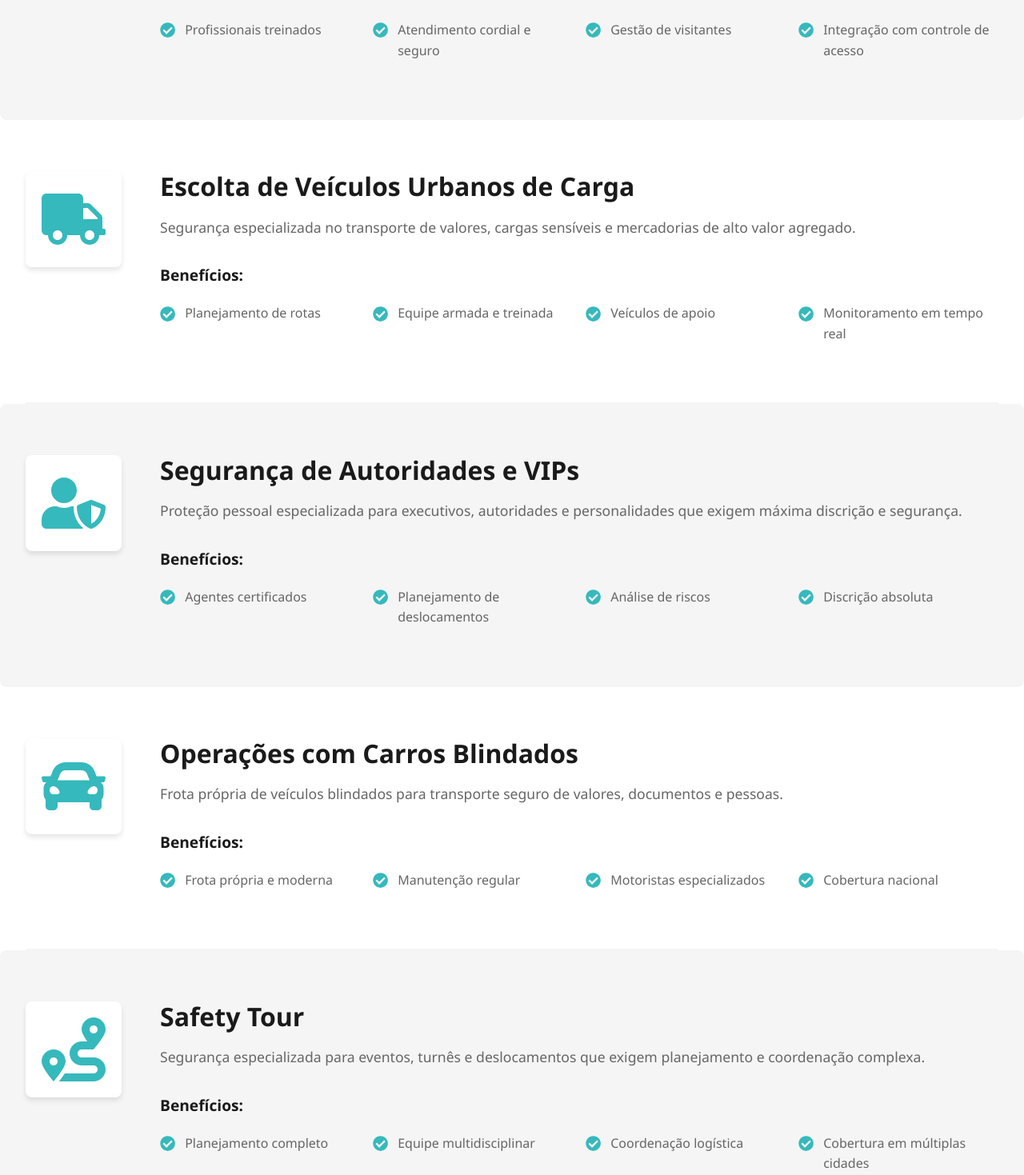
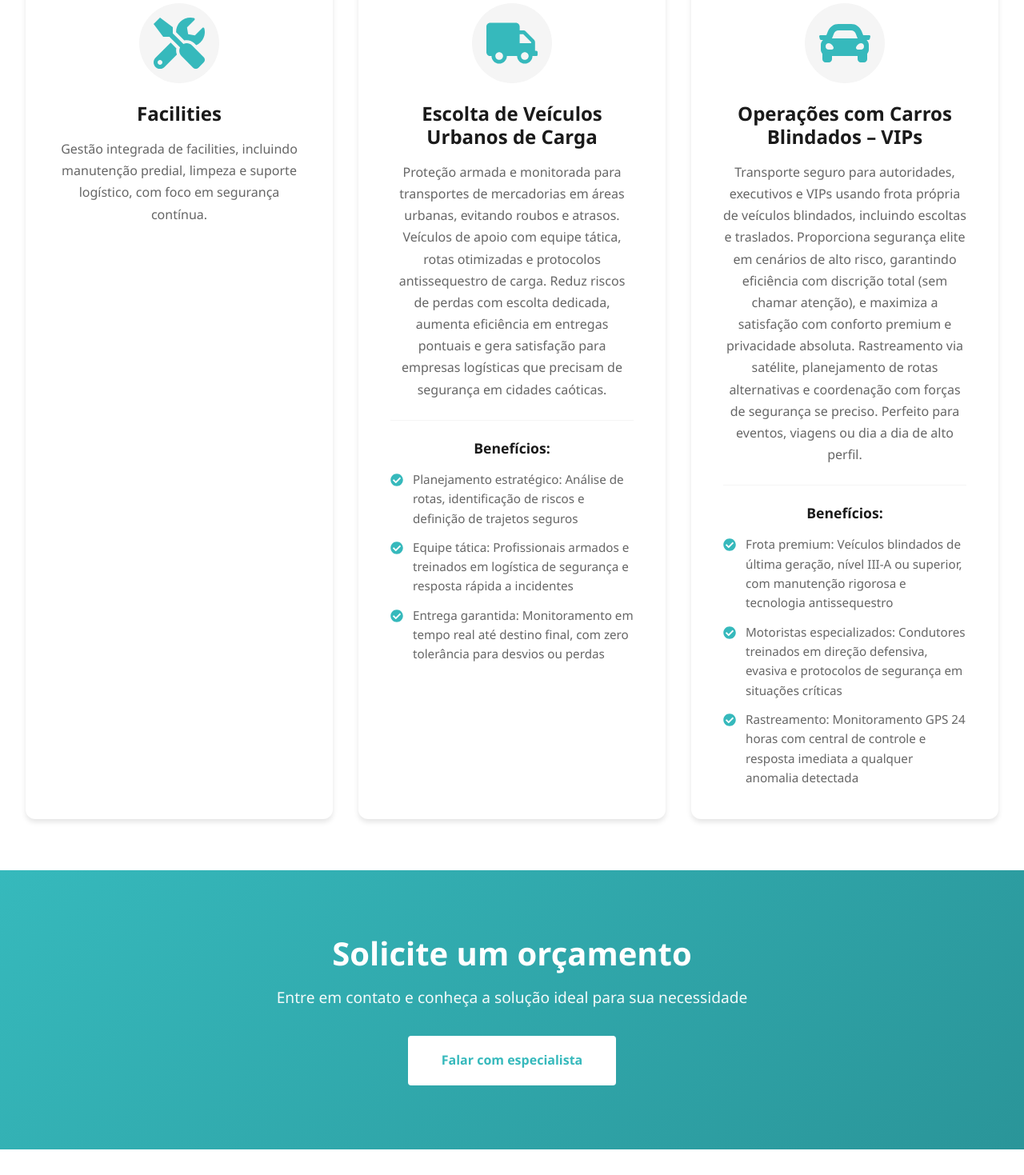
Before and after one commit to dan94k/grupohd, a React (Vite) app: page /servicos in a window 1280 px wide. Shown: the part 1001-2470 px from the top of the page at 80% size. Built offline with nearby package versions, Linux system fonts and the light colour scheme.

Commit message:
Serviços

```diff
--- a/src/locales/en.json
+++ b/src/locales/en.json
@@ -156,72 +156,40 @@
     "list": {
       "accessControl": {
         "title": "Access Control",
-        "description": "Intelligent and rigorous management of entry and exit of people and vehicles, with registration, identification and security protocols.",
-        "benefits": [
-          "Complete identification and registration",
-          "Standardized security protocols",
-          "Real-time control",
-          "Detailed reports"
-        ]
+        "description": "Essential service for managing entry and exit at events, companies or residences, using rigorous protocols to identify and authorize access.",
+        "benefits": []
       },
       "reception": {
         "title": "Reception",
-        "description": "Professional and secure service, ensuring the best first impression with integrated security procedures.",
-        "benefits": [
-          "Trained professionals",
-          "Cordial and secure service",
-          "Visitor management",
-          "Integration with access control"
-        ]
+        "description": "Professional service at the reception of corporate spaces, hotels or events, combining courtesy with discreet surveillance.",
+        "benefits": []
+      },
+      "safetyTour": {
+        "title": "Safety Tour",
+        "description": "Accompanying tourists to the destinations they desire – whether a classic city tour (e.g., Christ the Redeemer in Rio), cultural tours or personalized explorations. The guide (bilingual or not) takes care of navigation, locations and discreet security, using armored vehicles for transfers between points.",
+        "benefits": []
+      },
+      "facilities": {
+        "title": "Facilities",
+        "description": "Integrated facilities management, including building maintenance, cleaning and logistical support, with a focus on continuous security.",
+        "benefits": []
       },
       "escort": {
         "title": "Urban Cargo Vehicle Escort",
-        "description": "Specialized security in transport of valuables, sensitive cargo and high-value goods.",
+        "description": "Armed and monitored protection for goods transport in urban areas, preventing theft and delays. Support vehicles with tactical team, optimized routes and anti-hijacking protocols. Reduces risk of losses with dedicated escort, increases efficiency in timely deliveries and generates satisfaction for logistics companies needing security in chaotic cities.",
         "benefits": [
-          "Route planning",
-          "Armed and trained team",
-          "Support vehicles",
-          "Real-time monitoring"
-        ]
-      },
-      "vip": {
-        "title": "Authority and VIP Security",
-        "description": "Specialized personal protection for executives, authorities and personalities requiring maximum discretion and security.",
-        "benefits": [
-          "Certified agents",
-          "Displacement planning",
-          "Risk analysis",
-          "Absolute discretion"
+          "Strategic planning: Route analysis, risk identification and definition of safe routes",
+          "Tactical team: Armed professionals trained in security logistics and rapid incident response",
+          "Guaranteed delivery: Real-time monitoring to final destination, with zero tolerance for deviations or losses"
         ]
       },
       "armored": {
-        "title": "Armored Vehicle Operations",
-        "description": "Own fleet of armored vehicles for secure transport of valuables, documents and people.",
+        "title": "Armored Vehicle Operations – VIPs",
+        "description": "Secure transport for authorities, executives and VIPs using own fleet of armored vehicles, including escorts and transfers. Provides elite security in high-risk scenarios, ensuring efficiency with total discretion (without drawing attention), and maximizes satisfaction with premium comfort and absolute privacy. Satellite tracking, alternative route planning and coordination with security forces if needed. Perfect for events, travel or high-profile daily life.",
         "benefits": [
-          "Own and modern fleet",
-          "Regular maintenance",
-          "Specialized drivers",
-          "National coverage"
-        ]
-      },
-      "safetyTour": {
-        "title": "Safety Tour",
-        "description": "Specialized security for events, tours and displacements requiring complex planning and coordination.",
-        "benefits": [
-          "Complete planning",
-          "Multidisciplinary team",
-          "Logistical coordination",
-          "Coverage in multiple cities"
-        ]
-      },
-      "facilities": {
-        "title": "Facilities",
-        "description": "Complete facility management, including maintenance, cleaning, reception and integrated auxiliary services.",
-        "benefits": [
-          "Integrated management",
-          "Multifunctional team",
-          "Cost reduction",
-          "Guaranteed quality"
+          "Premium fleet: Latest generation armored vehicles, level III-A or higher, with rigorous maintenance and anti-hijacking technology",
+          "Specialized drivers: Drivers trained in defensive and evasive driving and security protocols in critical situations",
+          "Tracking: 24-hour GPS monitoring with control center and immediate response to any detected anomaly"
         ]
       }
     },
--- a/src/locales/es.json
+++ b/src/locales/es.json
@@ -156,72 +156,40 @@
     "list": {
       "accessControl": {
         "title": "Control de Acceso",
-        "description": "Gestión inteligente y rigurosa de entrada y salida de personas y vehículos, con registro, identificación y protocolos de seguridad.",
-        "benefits": [
-          "Identificación y registro completo",
-          "Protocolos de seguridad estandarizados",
-          "Control en tiempo real",
-          "Informes detallados"
-        ]
+        "description": "Servicio esencial para gestionar entradas y salidas en eventos, empresas o residencias, utilizando protocolos rigurosos para identificar y autorizar accesos.",
+        "benefits": []
       },
       "reception": {
         "title": "Recepción",
-        "description": "Atención profesional y segura, garantizando la mejor primera impresión con procedimientos de seguridad integrados.",
-        "benefits": [
-          "Profesionales entrenados",
-          "Atención cordial y segura",
-          "Gestión de visitantes",
-          "Integración con control de acceso"
-        ]
+        "description": "Atención profesional en la recepción de espacios corporativos, hoteles o eventos, combinando cortesía con vigilancia discreta.",
+        "benefits": []
+      },
+      "safetyTour": {
+        "title": "Safety Tour",
+        "description": "Acompañamiento de turistas por los destinos que deseen – sea un city tour clásico (Ej.: Cristo Redentor en RJ), paseos culturales o exploraciones personalizadas. El guía (bilingüe o no) se encarga de la navegación, los lugares y la seguridad discreta, usando vehículos blindados para traslados entre puntos.",
+        "benefits": []
+      },
+      "facilities": {
+        "title": "Facilities",
+        "description": "Gestión integrada de facilities, incluyendo mantenimiento de edificios, limpieza y soporte logístico, con enfoque en seguridad continua.",
+        "benefits": []
       },
       "escort": {
         "title": "Escolta de Vehículos Urbanos de Carga",
-        "description": "Seguridad especializada en transporte de valores, cargas sensibles y mercancías de alto valor agregado.",
+        "description": "Protección armada y monitoreada para transportes de mercancías en áreas urbanas, evitando robos y retrasos. Vehículos de apoyo con equipo táctico, rutas optimizadas y protocolos antisecuestro de carga. Reduce riesgos de pérdidas con escolta dedicada, aumenta eficiencia en entregas puntuales y genera satisfacción para empresas logísticas que necesitan seguridad en ciudades caóticas.",
         "benefits": [
-          "Planificación de rutas",
-          "Equipo armado y entrenado",
-          "Vehículos de apoyo",
-          "Monitoreo en tiempo real"
-        ]
-      },
-      "vip": {
-        "title": "Seguridad de Autoridades y VIPs",
-        "description": "Protección personal especializada para ejecutivos, autoridades y personalidades que exigen máxima discreción y seguridad.",
-        "benefits": [
-          "Agentes certificados",
-          "Planificación de desplazamientos",
-          "Análisis de riesgos",
-          "Discreción absoluta"
+          "Planificación estratégica: Análisis de rutas, identificación de riesgos y definición de trayectos seguros",
+          "Equipo táctico: Profesionales armados y entrenados en logística de seguridad y respuesta rápida a incidentes",
+          "Entrega garantizada: Monitoreo en tiempo real hasta destino final, con cero tolerancia para desvíos o pérdidas"
         ]
       },
       "armored": {
-        "title": "Operaciones con Vehículos Blindados",
-        "description": "Flota propia de vehículos blindados para transporte seguro de valores, documentos y personas.",
+        "title": "Operaciones con Vehículos Blindados – VIPs",
+        "description": "Transporte seguro para autoridades, ejecutivos y VIPs usando flota propia de vehículos blindados, incluyendo escoltas y traslados. Proporciona seguridad elite en escenarios de alto riesgo, garantizando eficiencia con discreción total (sin llamar la atención), y maximiza la satisfacción con confort premium y privacidad absoluta. Rastreo vía satélite, planificación de rutas alternativas y coordinación con fuerzas de seguridad si es necesario. Perfecto para eventos, viajes o día a día de alto perfil.",
         "benefits": [
-          "Flota propia y moderna",
-          "Mantenimiento regular",
-          "Conductores especializados",
-          "Cobertura nacional"
-        ]
-      },
-      "safetyTour": {
-        "title": "Safety Tour",
-        "description": "Seguridad especializada para eventos, giras y desplazamientos que exigen planificación y coordinación compleja.",
-        "benefits": [
-          "Planificación completa",
-          "Equipo multidisciplinario",
-          "Coordinación logística",
-          "Cobertura en múltiples ciudades"
-        ]
-      },
-      "facilities": {
-        "title": "Facilities",
-        "description": "Gestión completa de instalaciones, incluyendo mantenimiento, limpieza, portería y servicios auxiliares integrados.",
-        "benefits": [
-          "Gestión integrada",
-          "Equipo multifuncional",
-          "Reducción de costos",
-          "Calidad garantizada"
+          "Flota premium: Vehículos blindados de última generación, nivel III-A o superior, con mantenimiento riguroso y tecnología antisecuestro",
+          "Conductores especializados: Conductores entrenados en dirección defensiva, evasiva y protocolos de seguridad en situaciones críticas",
+          "Rastreo: Monitoreo GPS 24 horas con central de control y respuesta inmediata a cualquier anomalía detectada"
         ]
       }
     },
--- a/src/locales/pt.json
+++ b/src/locales/pt.json
@@ -156,72 +156,40 @@
     "list": {
       "accessControl": {
         "title": "Controle de Acesso",
-        "description": "Gestão inteligente e rigorosa de entrada e saída de pessoas e veículos, com registro, identificação e protocolos de segurança.",
-        "benefits": [
-          "Identificação e registro completo",
-          "Protocolos de segurança padronizados",
-          "Controle em tempo real",
-          "Relatórios detalhados"
-        ]
+        "description": "Serviço essencial para gerenciar entradas e saídas em eventos, empresas ou residências, usando protocolos rigorosos para identificar e autorizar acessos.",
+        "benefits": []
       },
       "reception": {
         "title": "Recepção",
-        "description": "Atendimento profissional e seguro, garantindo a melhor primeira impressão com procedimentos de segurança integrados.",
-        "benefits": [
-          "Profissionais treinados",
-          "Atendimento cordial e seguro",
-          "Gestão de visitantes",
-          "Integração com controle de acesso"
-        ]
+        "description": "Atendimento profissional na recepção de espaços corporativos, hotéis ou eventos, combinando cortesia com vigilância discreta.",
+        "benefits": []
+      },
+      "safetyTour": {
+        "title": "Safety Tour",
+        "description": "Acompanhamento de turistas pelos destinos que eles desejarem – seja um city tour clássico (Ex.: Cristo Redentor no RJ), passeios culturais ou explorações personalizadas. O guia (bilíngue ou não) cuida da navegação, dos locais e da segurança discreta, usando veículos blindados para traslados entre pontos.",
+        "benefits": []
+      },
+      "facilities": {
+        "title": "Facilities",
+        "description": "Gestão integrada de facilities, incluindo manutenção predial, limpeza e suporte logístico, com foco em segurança contínua.",
+        "benefits": []
       },
       "escort": {
         "title": "Escolta de Veículos Urbanos de Carga",
-        "description": "Segurança especializada no transporte de valores, cargas sensíveis e mercadorias de alto valor agregado.",
+        "description": "Proteção armada e monitorada para transportes de mercadorias em áreas urbanas, evitando roubos e atrasos. Veículos de apoio com equipe tática, rotas otimizadas e protocolos antissequestro de carga. Reduz riscos de perdas com escolta dedicada, aumenta eficiência em entregas pontuais e gera satisfação para empresas logísticas que precisam de segurança em cidades caóticas.",
         "benefits": [
-          "Planejamento de rotas",
-          "Equipe armada e treinada",
-          "Veículos de apoio",
-          "Monitoramento em tempo real"
-        ]
-      },
-      "vip": {
-        "title": "Segurança de Autoridades e VIPs",
-        "description": "Proteção pessoal especializada para executivos, autoridades e personalidades que exigem máxima discrição e segurança.",
-        "benefits": [
-          "Agentes certificados",
-          "Planejamento de deslocamentos",
-          "Análise de riscos",
-          "Discrição absoluta"
+          "Planejamento estratégico: Análise de rotas, identificação de riscos e definição de trajetos seguros",
+          "Equipe tática: Profissionais armados e treinados em logística de segurança e resposta rápida a incidentes",
+          "Entrega garantida: Monitoramento em tempo real até destino final, com zero tolerância para desvios ou perdas"
         ]
       },
       "armored": {
-        "title": "Operações com Carros Blindados",
-        "description": "Frota própria de veículos blindados para transporte seguro de valores, documentos e pessoas.",
+        "title": "Operações com Carros Blindados – VIPs",
+        "description": "Transporte seguro para autoridades, executivos e VIPs usando frota própria de veículos blindados, incluindo escoltas e traslados. Proporciona segurança elite em cenários de alto risco, garantindo eficiência com discrição total (sem chamar atenção), e maximiza a satisfação com conforto premium e privacidade absoluta. Rastreamento via satélite, planejamento de rotas alternativas e coordenação com forças de segurança se preciso. Perfeito para eventos, viagens ou dia a dia de alto perfil.",
         "benefits": [
-          "Frota própria e moderna",
-          "Manutenção regular",
-          "Motoristas especializados",
-          "Cobertura nacional"
-        ]
-      },
-      "safetyTour": {
-        "title": "Safety Tour",
-        "description": "Segurança especializada para eventos, turnês e deslocamentos que exigem planejamento e coordenação complexa.",
-        "benefits": [
-          "Planejamento completo",
-          "Equipe multidisciplinar",
-          "Coordenação logística",
-          "Cobertura em múltiplas cidades"
-        ]
-      },
-      "facilities": {
-        "title": "Facilities",
-        "description": "Gestão completa de instalações, incluindo manutenção, limpeza, portaria e serviços auxiliares integrados.",
-        "benefits": [
-          "Gestão integrada",
-          "Equipe multifuncional",
-          "Redução de custos",
-          "Qualidade garantida"
+          "Frota premium: Veículos blindados de última geração, nível III-A ou superior, com manutenção rigorosa e tecnologia antissequestro",
+          "Motoristas especializados: Condutores treinados em direção defensiva, evasiva e protocolos de segurança em situações críticas",
+          "Rastreamento: Monitoramento GPS 24 horas com central de controle e resposta imediata a qualquer anomalia detectada"
         ]
       }
     },
--- a/src/pages/Services.css
+++ b/src/pages/Services.css
@@ -7,90 +7,99 @@
   padding: 4rem 0;
 }
 
-.service-detail {
+.services-grid {
   display: grid;
-  grid-template-columns: auto 1fr;
-  gap: 3rem;
-  align-items: start;
-  padding: 4rem 0;
-  border-bottom: 2px solid var(--color-gray-lighter);
+  grid-template-columns: repeat(3, 1fr);
+  gap: 2rem;
 }
 
-.service-detail:last-child {
-  border-bottom: none;
+.service-detail {
+  display: flex;
+  flex-direction: column;
+  align-items: center;
+  text-align: center;
+  padding: 2.5rem;
+  background-color: var(--color-white);
+  border-radius: 12px;
+  box-shadow: var(--shadow);
+  transition: transform 0.3s ease, box-shadow 0.3s ease;
 }
 
-.service-detail.even {
-  background-color: transparent;
-}
-
-.service-detail.odd {
-  background-color: var(--color-gray-lighter);
-  margin-left: -2rem;
-  margin-right: -2rem;
-  padding-left: 2rem;
-  padding-right: 2rem;
-  border-radius: 8px;
+.service-detail:hover {
+  transform: translateY(-5px);
+  box-shadow: 0 10px 30px rgba(0, 0, 0, 0.15);
 }
 
 .service-detail-icon {
-  font-size: 5rem;
+  font-size: 4rem;
   color: var(--color-primary);
   display: flex;
   align-items: center;
   justify-content: center;
-  width: 120px;
-  height: 120px;
-  background-color: var(--color-white);
-  border-radius: 8px;
-  box-shadow: var(--shadow);
+  width: 100px;
+  height: 100px;
+  background-color: var(--color-gray-lighter);
+  border-radius: 50%;
+  margin-bottom: 1.5rem;
   flex-shrink: 0;
 }
 
+.service-detail-content {
+  width: 100%;
+}
+
 .service-detail-content h2 {
-  font-size: 2rem;
+  font-size: 1.5rem;
   margin-bottom: 1rem;
   color: var(--color-dark);
 }
 
 .service-description {
-  font-size: 1.1rem;
-  line-height: 1.8;
+  font-size: 1rem;
+  line-height: 1.7;
   color: var(--color-gray);
-  margin-bottom: 2rem;
+  margin-bottom: 1.5rem;
+}
+
+.service-benefits {
+  margin-top: 1.5rem;
+  padding-top: 1.5rem;
+  border-top: 1px solid var(--color-gray-lighter);
 }
 
 .service-benefits h4 {
-  font-size: 1.2rem;
+  font-size: 1.1rem;
   margin-bottom: 1rem;
   color: var(--color-dark);
+  font-weight: 600;
 }
 
 .service-benefits ul {
   list-style: none;
   padding: 0;
-  display: grid;
-  grid-template-columns: repeat(auto-fit, minmax(250px, 1fr));
-  gap: 1rem;
+  display: flex;
+  flex-direction: column;
+  gap: 0.75rem;
 }
 
 .service-benefits li {
   display: flex;
   align-items: start;
   gap: 0.75rem;
-  padding: 0.5rem 0;
+  text-align: left;
 }
 
 .service-benefits li svg {
   color: var(--color-primary);
-  font-size: 1.2rem;
-  margin-top: 0.2rem;
+  font-size: 1rem;
+  margin-top: 0.3rem;
   flex-shrink: 0;
 }
 
 .service-benefits li span {
   color: var(--color-gray);
   line-height: 1.6;
+  font-size: 0.95rem;
 }
 
 /* CTA Section */
@@ -128,46 +137,38 @@
 }
 
 /* Responsive */
+@media (max-width: 1200px) {
+  .services-grid {
+    grid-template-columns: repeat(2, 1fr);
+  }
+}
+
 @media (max-width: 968px) {
   .services-page {
     padding-top: 70px;
   }
 
-  .service-detail {
+  .services-grid {
     grid-template-columns: 1fr;
-    gap: 2rem;
-    padding: 3rem 0;
+    gap: 1.5rem;
   }
 
-  .service-detail.odd {
-    margin-left: 0;
-    margin-right: 0;
-    padding-left: 1rem;
-    padding-right: 1rem;
+  .service-detail {
+    padding: 2rem;
   }
 
   .service-detail-icon {
-    font-size: 4rem;
-    width: 100px;
-    height: 100px;
-    margin: 0 auto;
-  }
-
-  .service-detail-content {
-    text-align: center;
+    font-size: 3.5rem;
+    width: 90px;
+    height: 90px;
   }
 
   .service-detail-content h2 {
-    font-size: 1.75rem;
+    font-size: 1.4rem;
   }
 
   .service-description {
-    font-size: 1rem;
-  }
-
-  .service-benefits ul {
-    grid-template-columns: 1fr;
-    text-align: left;
+    font-size: 0.95rem;
   }
 
   .services-cta-content h2 {
--- a/src/pages/Services.jsx
+++ b/src/pages/Services.jsx
@@ -6,7 +6,6 @@ import {
   FaTruck,
   FaCar,
   FaTools,
-  FaUserShield,
   FaRoute,
   FaCheckCircle
 } from 'react-icons/fa'
@@ -25,24 +24,20 @@ export default function Services() {
       icon: <FaUserTie />,
     },
     {
-      id: 'escort',
-      icon: <FaTruck />,
-    },
-    {
-      id: 'vip',
-      icon: <FaUserShield />,
-    },
-    {
-      id: 'armored',
-      icon: <FaCar />,
-    },
-    {
       id: 'safetyTour',
       icon: <FaRoute />,
     },
     {
       id: 'facilities',
       icon: <FaTools />,
+    },
+    {
+      id: 'escort',
+      icon: <FaTruck />,
+    },
+    {
+      id: 'armored',
+      icon: <FaCar />,
     }
   ]
 
@@ -59,8 +54,9 @@ export default function Services() {
       {/* Services List */}
       <section className="section services-list-section">
         <div className="container">
-          {services.map((service, index) => (
-            <div key={service.id} className={`service-detail ${index % 2 === 0 ? 'even' : 'odd'}`}>
+          <div className="services-grid">
+            {services.map((service) => (
+              <div key={service.id} className="service-detail">
                 <div className="service-detail-icon">
                   {service.icon}
                 </div>
@@ -69,6 +65,7 @@ export default function Services() {
                   <p className="service-description">
                     {t(`services.list.${service.id}.description`)}
                   </p>
+                  {t(`services.list.${service.id}.benefits`, { returnObjects: true }).length > 0 && (
                     <div className="service-benefits">
                       <h4>Benefícios:</h4>
                       <ul>
@@ -80,9 +77,11 @@ export default function Services() {
                         ))}
                       </ul>
                     </div>
+                  )}
                 </div>
               </div>
             ))}
+          </div>
         </div>
       </section>
 
```
Lines whose indentation alone changed are shown as unchanged.
